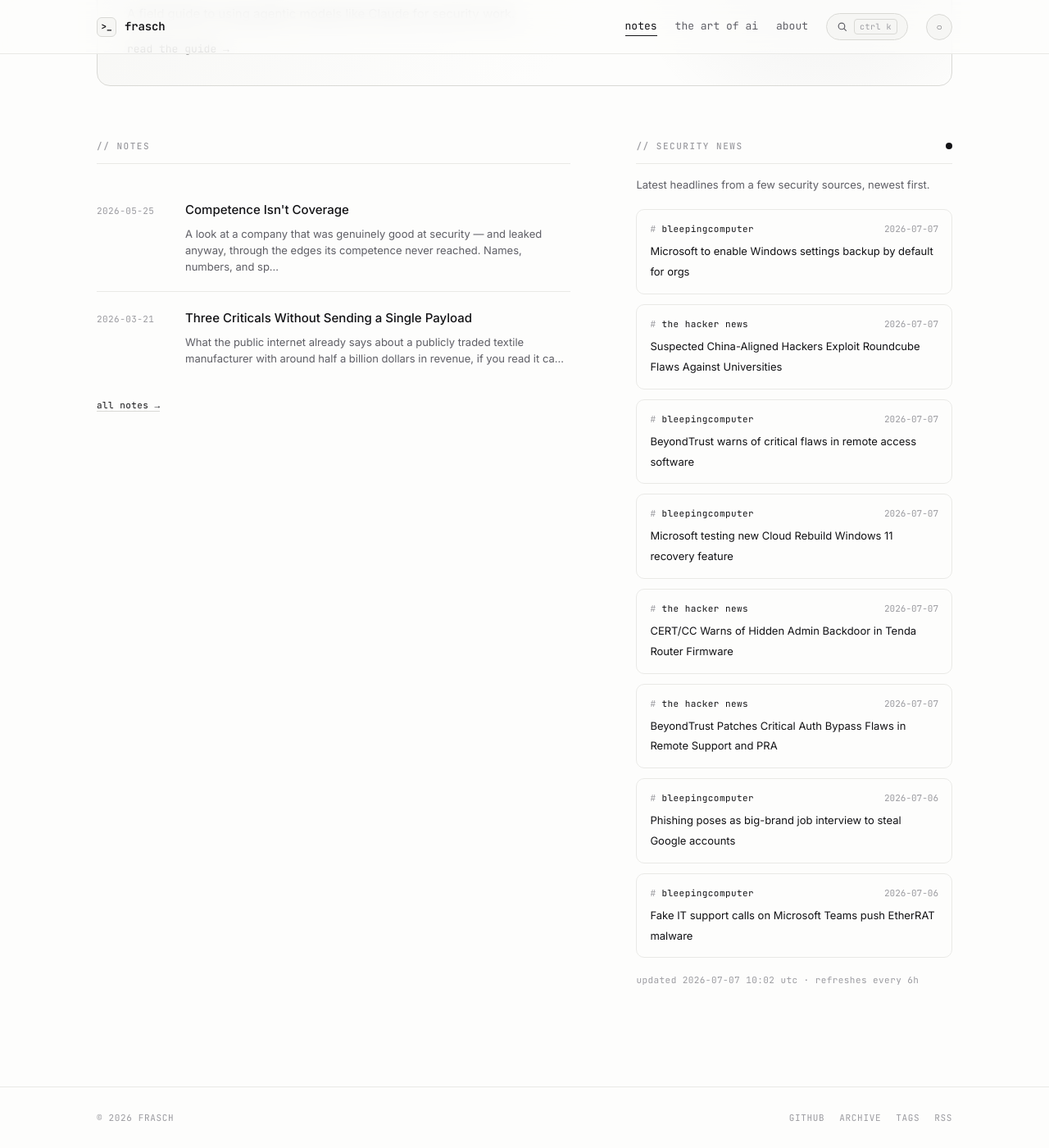
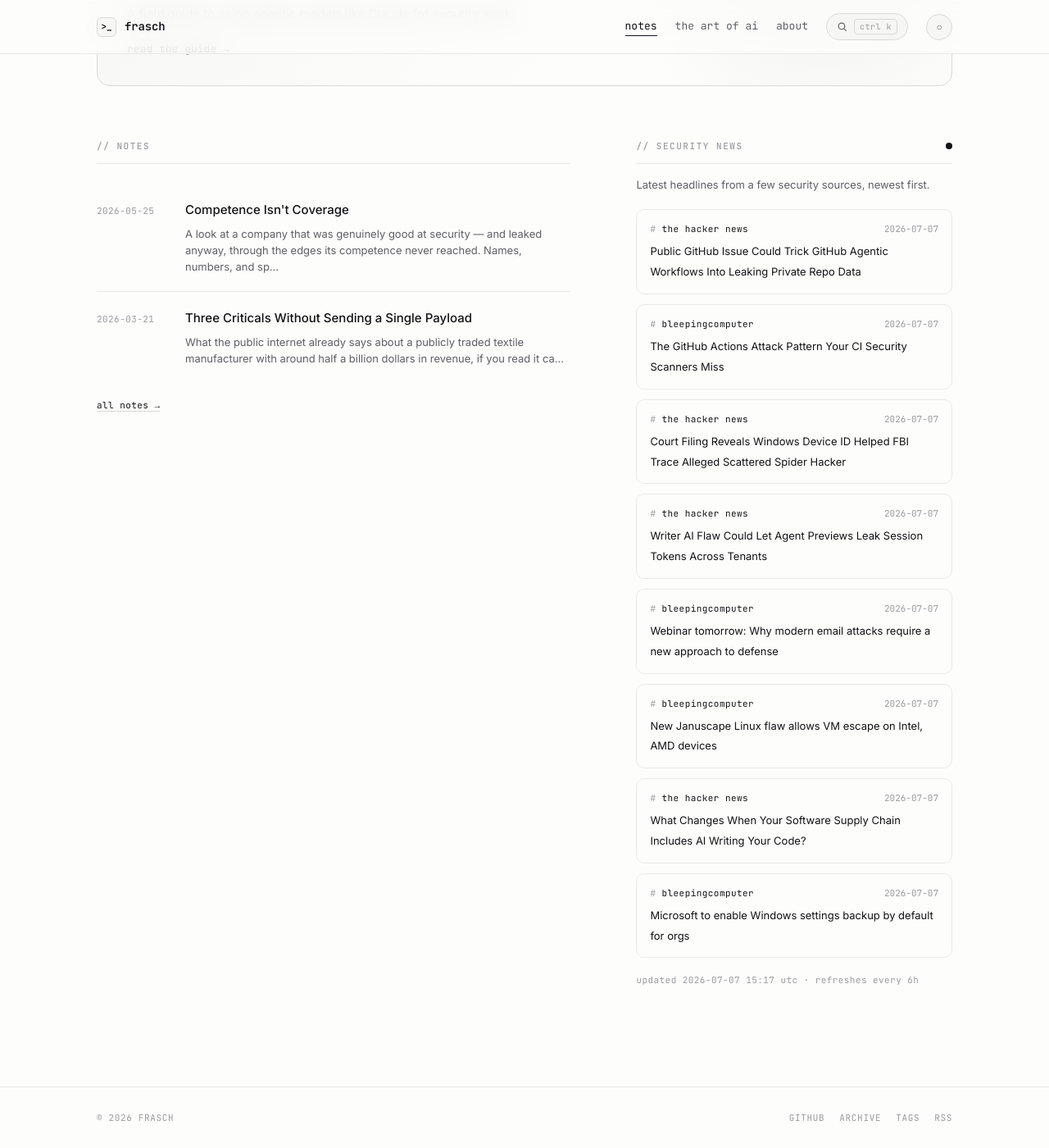
Before and after one commit to whoisfrasch/frasch, a Jekyll site: the page built from index.html, in a window 1280 px wide and 1400 px high, scrolled down 615 px. Shown: the whole window at 82% size. Built offline with Jekyll 4.4.1, drawn with Linux system fonts in a browser that asks for light colours.

Commit message:
Refresh security news feed

```diff
--- a/_data/news.json
+++ b/_data/news.json
@@ -1,53 +1,53 @@
 {
-  "updated": "2026-07-07T10:02:03Z",
+  "updated": "2026-07-07T15:17:39Z",
   "items": [
+    {
+      "source": "the hacker news",
+      "title": "Public GitHub Issue Could Trick GitHub Agentic Workflows Into Leaking Private Repo Data",
+      "link": "https://thehackernews.com/2026/07/public-github-issue-could-trick-github.html",
+      "date": "2026-07-07T14:04:50Z"
+    },
+    {
+      "source": "bleepingcomputer",
+      "title": "The GitHub Actions Attack Pattern Your CI Security Scanners Miss",
+      "link": "https://www.bleepingcomputer.com/news/security/the-github-actions-attack-pattern-your-ci-security-scanners-miss/",
+      "date": "2026-07-07T14:01:11Z"
+    },
+    {
+      "source": "the hacker news",
+      "title": "Court Filing Reveals Windows Device ID Helped FBI Trace Alleged Scattered Spider Hacker",
+      "link": "https://thehackernews.com/2026/07/court-filing-reveals-windows-device-id.html",
+      "date": "2026-07-07T13:27:20Z"
+    },
+    {
+      "source": "the hacker news",
+      "title": "Writer AI Flaw Could Let Agent Previews Leak Session Tokens Across Tenants",
+      "link": "https://thehackernews.com/2026/07/writer-ai-flaw-could-let-agent-previews.html",
+      "date": "2026-07-07T13:27:09Z"
+    },
+    {
+      "source": "bleepingcomputer",
+      "title": "Webinar tomorrow: Why modern email attacks require a new approach to defense",
+      "link": "https://www.bleepingcomputer.com/news/security/webinar-tomorrow-why-modern-email-attacks-require-a-new-approach-to-defense/",
+      "date": "2026-07-07T12:12:20Z"
+    },
+    {
+      "source": "bleepingcomputer",
+      "title": "New Januscape Linux flaw allows VM escape on Intel, AMD devices",
+      "link": "https://www.bleepingcomputer.com/news/linux/new-januscape-linux-kernel-flaw-allows-vm-escape-on-intel-amd-devices/",
+      "date": "2026-07-07T12:06:09Z"
+    },
+    {
+      "source": "the hacker news",
+      "title": "What Changes When Your Software Supply Chain Includes AI Writing Your Code?",
+      "link": "https://thehackernews.com/2026/07/what-changes-when-your-software-supply.html",
+      "date": "2026-07-07T11:30:00Z"
+    },
     {
       "source": "bleepingcomputer",
       "title": "Microsoft to enable Windows settings backup by default for orgs",
       "link": "https://www.bleepingcomputer.com/news/microsoft/microsoft-to-enable-windows-backup-for-organizations-by-default/",
       "date": "2026-07-07T09:41:19Z"
-    },
-    {
-      "source": "the hacker news",
-      "title": "Suspected China-Aligned Hackers Exploit Roundcube Flaws Against Universities",
-      "link": "https://thehackernews.com/2026/07/suspected-china-aligned-hackers-exploit.html",
-      "date": "2026-07-07T09:10:51Z"
-    },
-    {
-      "source": "bleepingcomputer",
-      "title": "BeyondTrust warns of critical flaws in remote access software",
-      "link": "https://www.bleepingcomputer.com/news/security/beyondtrust-warns-of-critical-flaws-in-remote-access-software/",
-      "date": "2026-07-07T08:12:10Z"
-    },
-    {
-      "source": "bleepingcomputer",
-      "title": "Microsoft testing new Cloud Rebuild Windows 11 recovery feature",
-      "link": "https://www.bleepingcomputer.com/news/microsoft/microsoft-testing-new-cloud-rebuild-windows-11-recovery-feature/",
-      "date": "2026-07-07T07:37:38Z"
-    },
-    {
-      "source": "the hacker news",
-      "title": "CERT/CC Warns of Hidden Admin Backdoor in Tenda Router Firmware",
-      "link": "https://thehackernews.com/2026/07/certcc-warns-of-hidden-admin-backdoor.html",
-      "date": "2026-07-07T06:40:47Z"
-    },
-    {
-      "source": "the hacker news",
-      "title": "BeyondTrust Patches Critical Auth Bypass Flaws in Remote Support and PRA",
-      "link": "https://thehackernews.com/2026/07/beyondtrust-patches-critical-auth.html",
-      "date": "2026-07-07T05:16:51Z"
-    },
-    {
-      "source": "bleepingcomputer",
-      "title": "Phishing poses as big-brand job interview to steal Google accounts",
-      "link": "https://www.bleepingcomputer.com/news/security/phishing-poses-as-big-brand-job-interview-to-steal-google-accounts/",
-      "date": "2026-07-06T20:27:37Z"
-    },
-    {
-      "source": "bleepingcomputer",
-      "title": "Fake IT support calls on Microsoft Teams push EtherRAT malware",
-      "link": "https://www.bleepingcomputer.com/news/security/fake-it-support-calls-on-microsoft-teams-push-etherrat-malware/",
-      "date": "2026-07-06T20:23:45Z"
     }
   ]
 }
```
